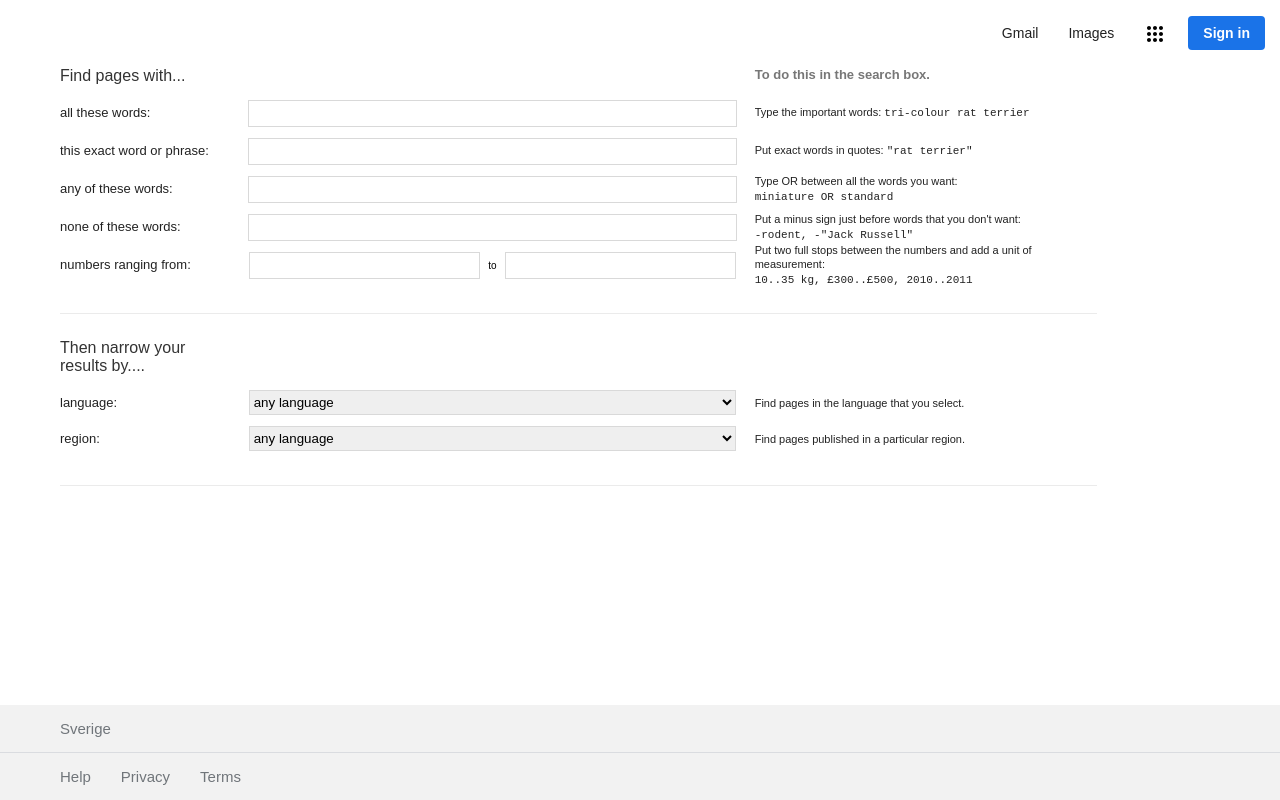
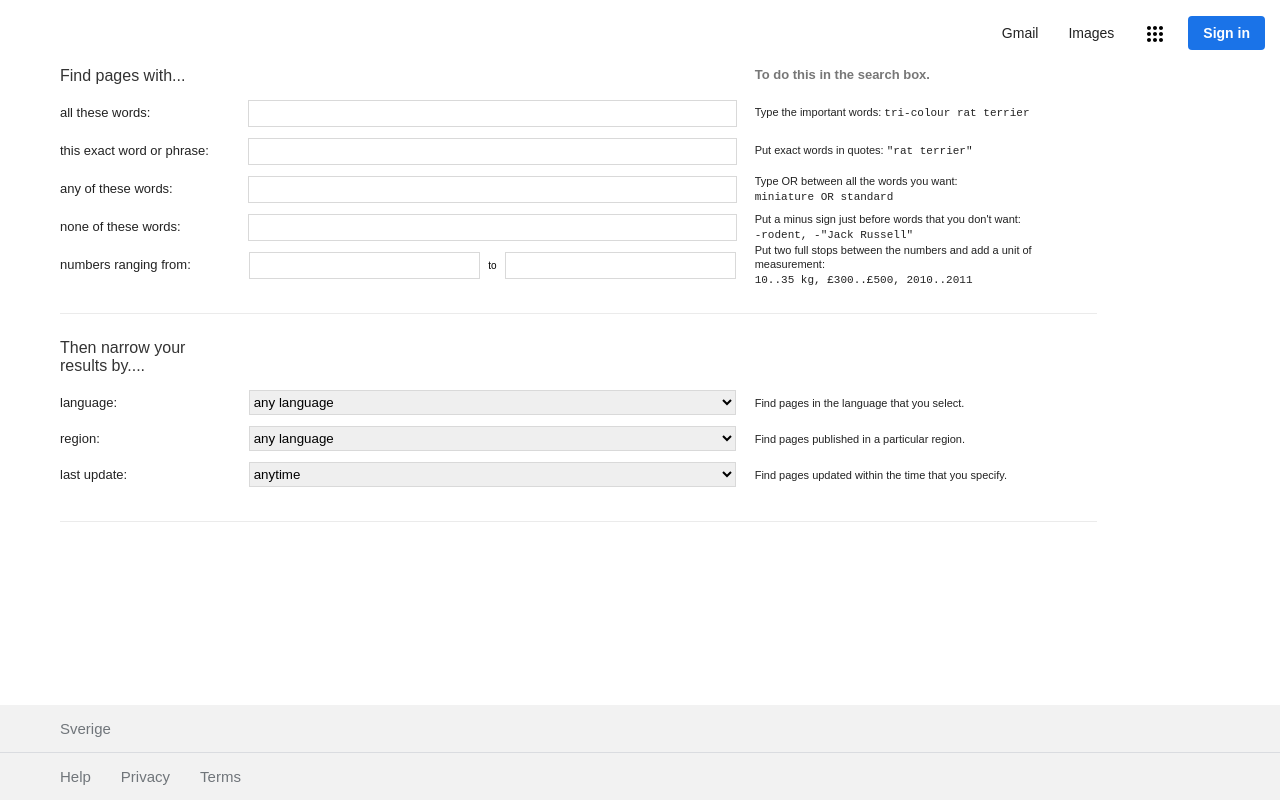
Before and after one commit to code-by-olof/static-website-clones, a website: page google-clone/public/advanced-search.html in a window 1280 px wide. Drawn offline with Linux system fonts and the light colour scheme.

Commit message:
Update Advanced Search

```diff
--- a/google-clone/public/advanced-search.html
+++ b/google-clone/public/advanced-search.html
@@ -93,6 +93,20 @@
 							<p>Find pages published in a particular region.</p>
 						</div>
 					</div>
+					<div class="fieldset-row">
+						<label for="label_08">last update:</label>
+						<select id="label_08">
+							<option>anytime</option>
+							<option>past 24 hours</option>
+							<option>United Kingdom</option>
+							<option>past week</option>
+							<option>past month</option>
+							<option>past year</option>
+						</select>
+						<div class="searchfield-description">
+							<p>Find pages updated within the time that you specify.</p>
+						</div>
+					</div>
 				</fieldset>
 				</form>
 			</div>
```
Also changed, not shown: google-clone/src/advanced-search.html (+14 -0 lines).
